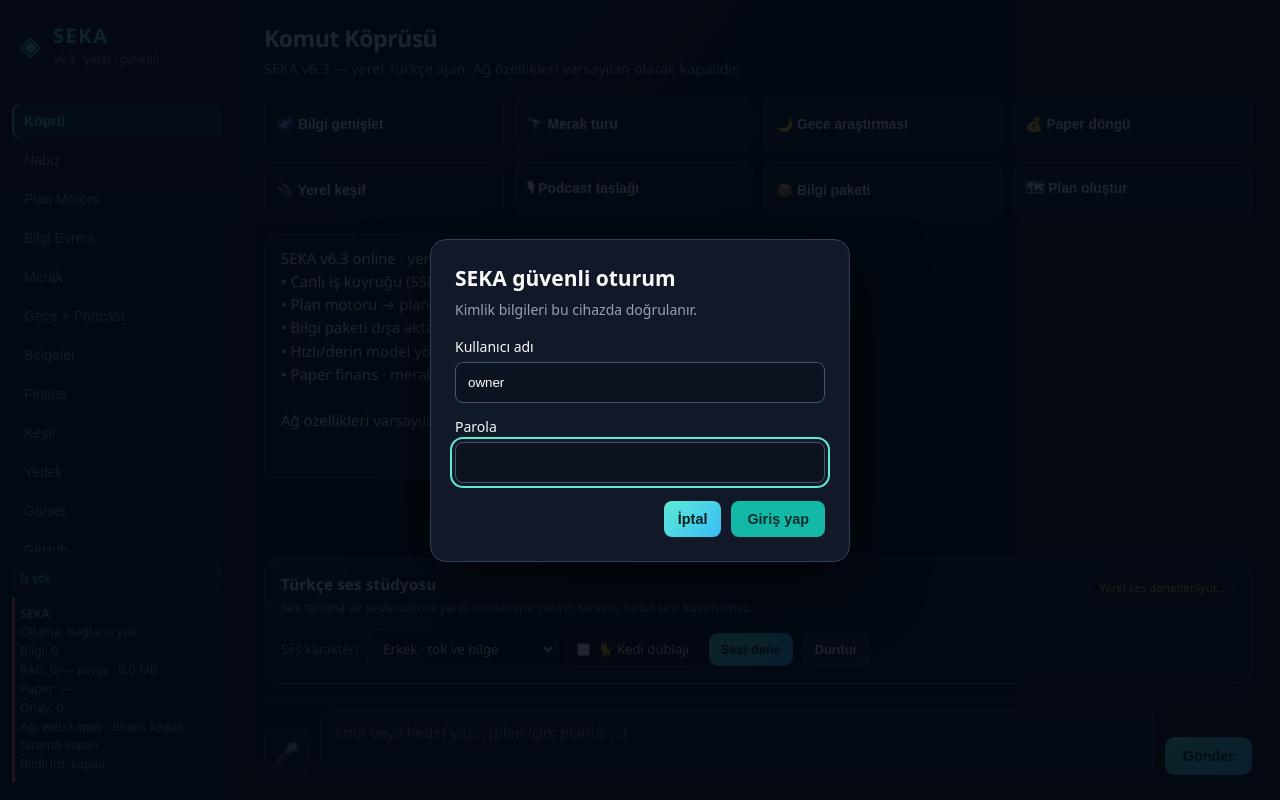
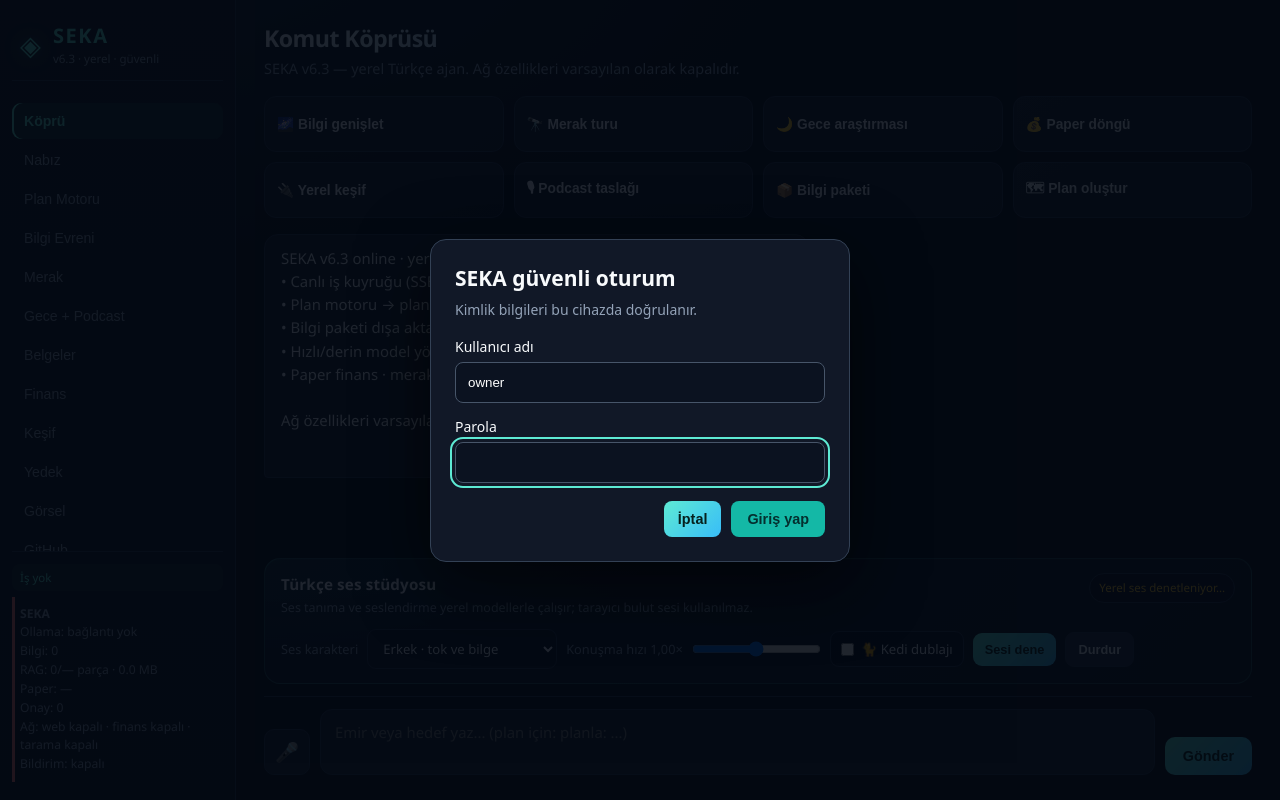
Before and after one commit to Nexora88/sentinel-agent, a FastAPI app: page / in a window 1280 px wide. Run offline with FastAPI, Linux system fonts and the light colour scheme.

Commit message:
Add accessible Turkish speech pace control

```diff
--- a/web/templates/index.html
+++ b/web/templates/index.html
@@ -66,6 +66,8 @@
               <option value="male">Erkek · tok ve bilge</option>
               <option value="female">Kadın · enerjik ve net</option>
             </select>
+            <label for="voice-pace">Konuşma hızı <output id="voice-pace-value">1,00×</output></label>
+            <input id="voice-pace" type="range" min="0.85" max="1.15" step="0.05" value="1" aria-label="Konuşma hızı" />
             <label class="cat-toggle"><input type="checkbox" id="cat-dub-toggle" /> 🐈 Kedi dublajı</label>
             <button id="voice-test-btn" type="button">Sesi dene</button>
             <button id="voice-stop-btn" type="button" class="voice-stop">Durdur</button>
```
